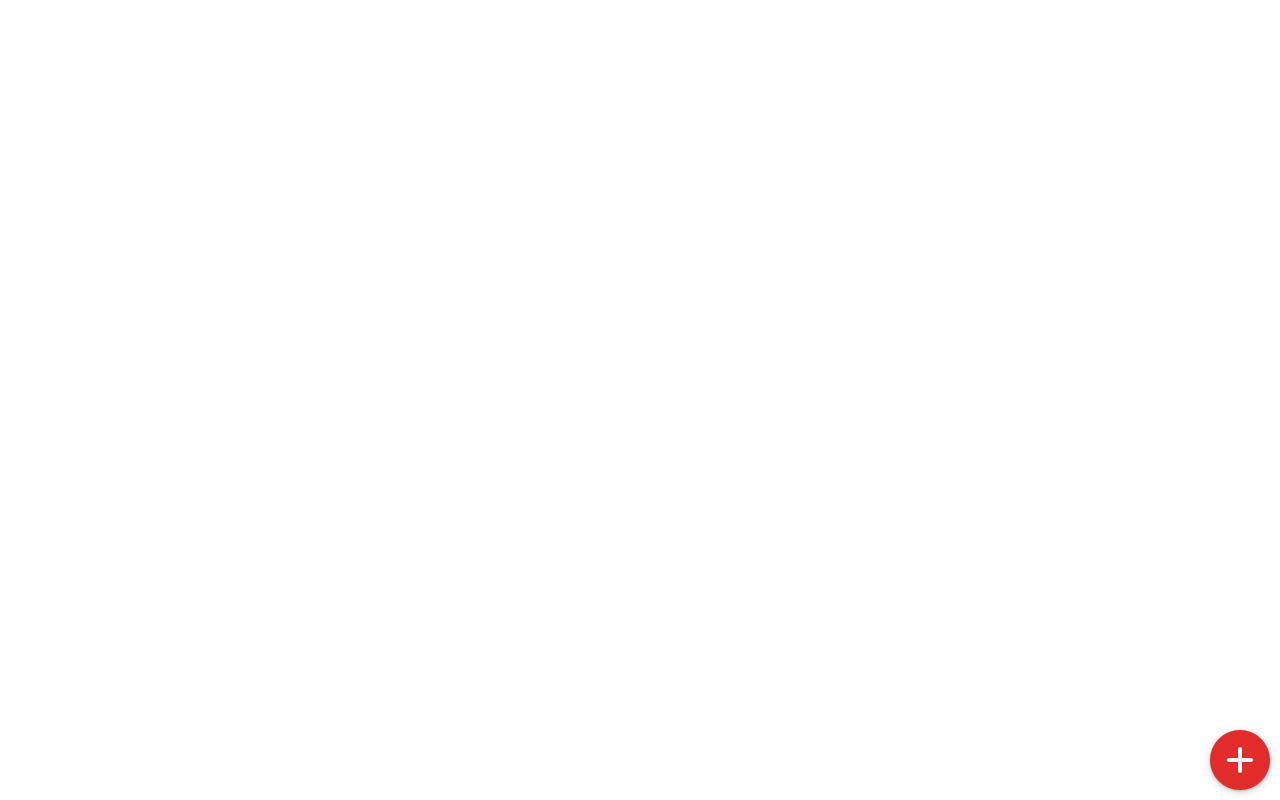
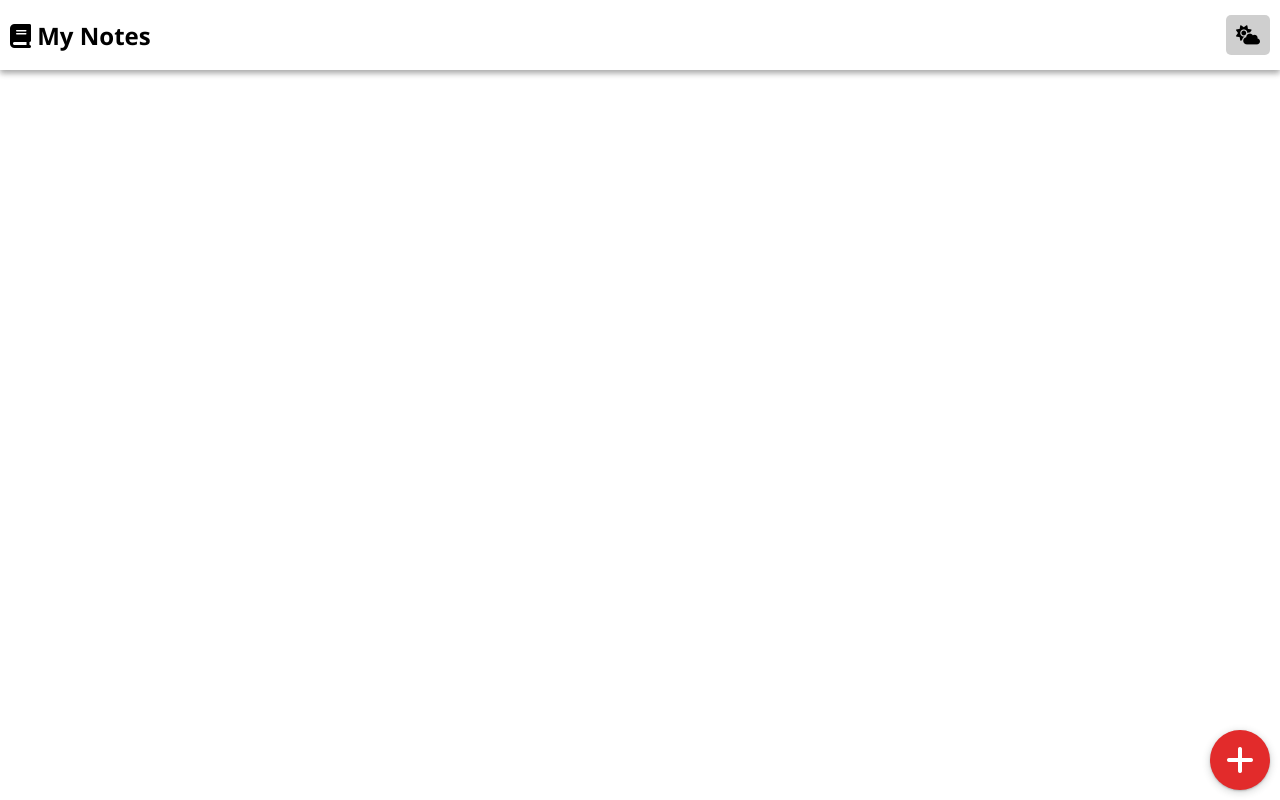
Before and after one commit to NaveenkumarKTelkar/Notes, a plain HTML site: page index.html in a window 1280 px wide. Drawn offline with Linux system fonts and the light colour scheme.

Commit message:
black theeme

```diff
--- a/index.html
+++ b/index.html
@@ -9,7 +9,12 @@
 </head>
 <body>
     <div class="notes-container" id="notes-container">
-
+        <nav id="nav">
+            <h1><i class="fa fa-book"></i> My Notes</h1>
+            <div class="theme">
+                <i class="fa fa-cloud-sun" id="theme" onclick="themeChanger()"></i>
+            </div>
+        </nav>
     </div>
 
     <div class="create-notes" onclick="dialogOpener()">
@@ -17,7 +22,7 @@
     </div>
     <div class="dialog-container" id="dialog">
         <div class="dialog-content">
-            <div class="top-bar">
+            <div class="top-bar" id="topbar">
                     <i class="fa fa-arrow-left" onclick="dialogOpener()"></i>
                 <div class="btns">
                     <button class="btn-clear">Clear</button>
--- a/script.js
+++ b/script.js
@@ -15,3 +15,35 @@ function dialogOpener() {
         icon.classList.add('fa-plus')
     }
 }
+
+
+//
+var isLightTheme = true;
+
+const themeChanger = () =>{
+    isLightTheme = !isLightTheme;
+    const nav =document.getElementById('nav')
+    const topbar =document.getElementById('topbar')
+    const themeIcon = document.getElementById('theme')
+    if(isLightTheme){
+        themeIcon.classList.remove("fa-cloud-moon")
+        themeIcon.classList.add("fa-cloud-sun")
+
+        document.body.style.background= "#fff"
+        document.body.style.color= "#000"
+        // nav
+        nav.style.backgroundColor="#fff"
+        //topbar
+        topbar.style.backgroundColor="#fff"
+    }else{
+        themeIcon.classList.add("fa-cloud-moon")
+        themeIcon.classList.remove("fa-cloud-sun")
+
+        document.body.style.background= "#000"
+        document.body.style.color= "#fff"
+        // nav
+        nav.style.backgroundColor="#252525"
+        //topbar
+        topbar.style.backgroundColor="#252525"
+    }
+}
--- a/style.css
+++ b/style.css
@@ -2,6 +2,7 @@
     padding: 0%;
     margin: 0%;
     box-sizing: border-box;
+    font-family: 'Segoe UI', Tahoma, Geneva, Verdana, sans-serif;
 }
 /* crate a notes icon style */
 .create-notes{
@@ -70,6 +71,25 @@
     border-radius: 5px;
 }
 .btn-clear{
-    background: #b8b6b642;
-    color: rgb(53, 52, 52);
+    background: rgba(138, 138, 138, 0.396);
 }
+
+/* nav css design */
+nav{
+    display: flex;
+    align-items: center;
+    justify-content: space-between;
+    padding: 10px;
+    min-height: 70px;
+    box-shadow: rgba(0, 0, 0, 0.16) 0px 3px 6px, rgba(0, 0, 0, 0.23) 0px 3px 6px;
+}
+.theme i{
+    padding: 10px;
+    font-size: 1.2rem;
+    background-color: #8c8c8c69;
+    border-radius: 5px;
+    cursor: pointer;
+}
+.theme i:hover{
+    background-color: #51515187;
+}
```
